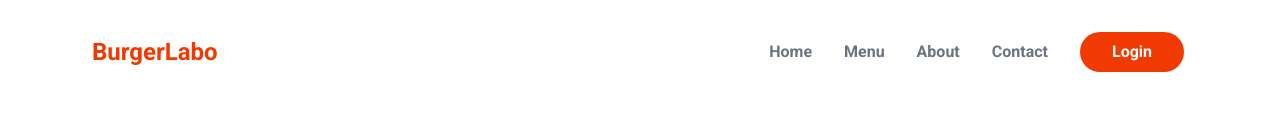
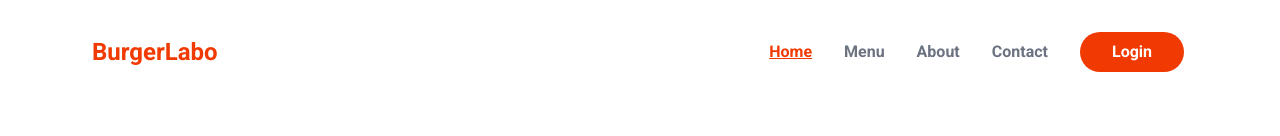
Before and after one commit to yasinarafat4/burger-labo, a Next.js app: page / in a window 1280 px wide. Shown: the top 136 px of the page. Built offline with nearby package versions, Linux system fonts and the light colour scheme.

Commit message:
Active Link added

```diff
--- a/src/components/layout/Header.jsx
+++ b/src/components/layout/Header.jsx
@@ -1,9 +1,11 @@
 "use client";
 
 import Link from "next/link";
+import { usePathname } from "next/navigation";
 import { useState } from "react";
 
 const Header = () => {
+  const pathname = usePathname();
   // States
   const [navToggle, setNavToggle] = useState(false);
   return (
@@ -16,10 +18,47 @@ const Header = () => {
           navToggle ? "left-0" : "left-[-120%]"
         } top-[3rem] flex w-full flex-col bg-white p-4 transition-all duration-300 lg:static lg:w-[unset] lg:flex-row items-center gap-8 lg:bg-transparent font-semibold text-gray-500`}
       >
-        <Link className="hover:text-primary hover:underline duration-300" href={"/"}>Home</Link>
-        <Link className="hover:text-primary hover:underline duration-300" href={"/menu"}>Menu</Link>
-        <Link className="hover:text-primary hover:underline duration-300" href={"/about"}>About</Link>
-        <Link className="hover:text-primary hover:underline duration-300" href={"/contact"}>Contact</Link>
+        <Link
+          className={`${
+            pathname === "/"
+              ? "text-primary underline"
+              : "hover:text-primary duration-300"
+          }`}
+          href={"/"}
+        >
+          Home
+        </Link>
+        <Link
+          className={`${
+            pathname === "/menu"
+              ? "text-primary underline"
+              : "hover:text-primary duration-300"
+          }`}
+          href={"/menu"}
+        >
+          Menu
+        </Link>
+        <Link
+          className={`${
+            pathname === "/about"
+              ? "text-primary underline"
+              : "hover:text-primary duration-300"
+          }`}
+          href={"/about"}
+        >
+          About
+        </Link>
+        <Link
+          className={`${
+            pathname === "/contact"
+              ? "text-primary underline"
+              : "hover:text-primary duration-300"
+          }`}
+          href={"/contact"}
+        >
+          Contact
+        </Link>
+
         <Link
           className="bg-primary px-8 py-2 text-white rounded-full"
           href={" "}
```
